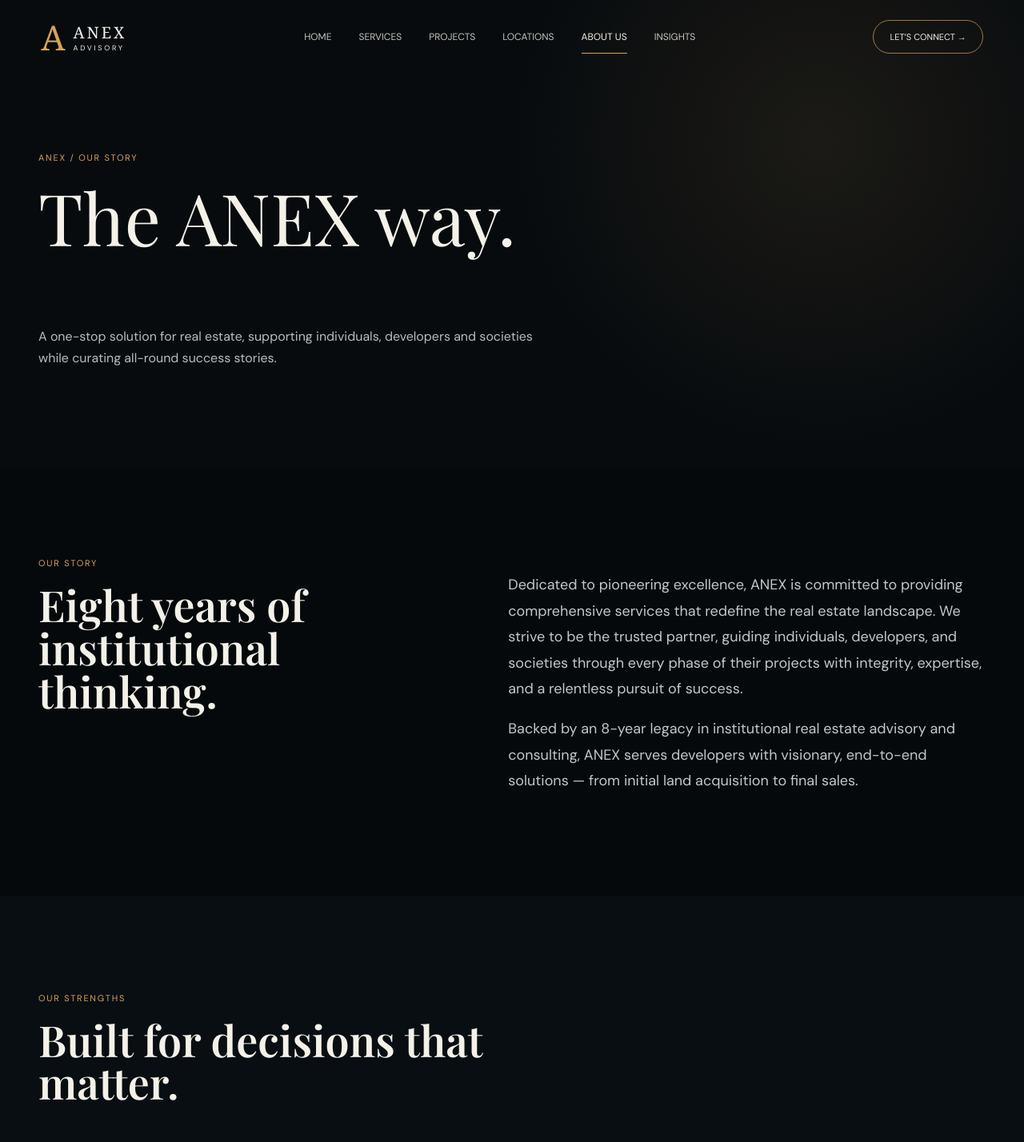
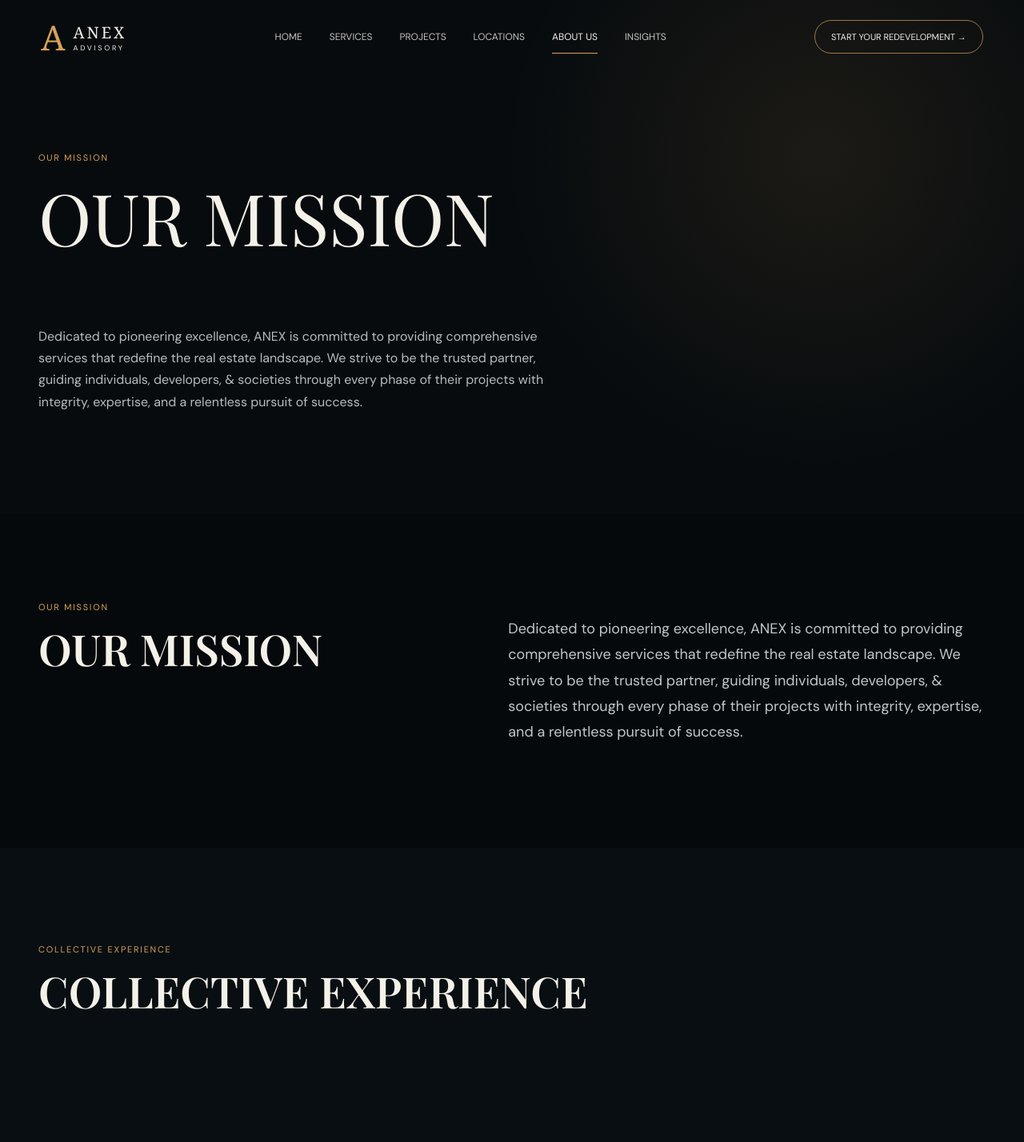
Before and after one commit to chinmay2/ANEX-ADVISORY, a Next.js app: page /about in a window 1280 px wide. Shown: the top 1428 px of the page at 80% size. Built offline with nearby package versions, Linux system fonts and the light colour scheme.

Commit message:
Replace reconstructed ANEX copy with snapshot-verified website content

```diff
--- a/content/site.ts
+++ b/content/site.ts
@@ -1,35 +1,310 @@
 export const siteContent = {
-  brand: { name:'ANEX', sub:'ADVISORY', tagline:'Real estate intelligence' },
-  nav: { home:'Home', services:'Services', projects:'Projects', locations:'Locations', about:'About us', insights:'Insights', cta:"Let’s connect" },
+  brand: { name: 'ANEX', sub: 'ADVISORY' },
+  nav: {
+    home: 'Home',
+    services: 'Services',
+    projects: 'Projects',
+    locations: 'Locations',
+    about: 'About us',
+    insights: 'Insights',
+    cta: 'Start Your Redevelopment',
+  },
+
   home: {
-    eyebrow:'ANEX ADVISORY', title:['Advisory for','decisions that','shape what','comes next.'],
-    description:'Strategic advisory and project intelligence for organizations navigating complex opportunities, investments, and growth.',
-    primary:'Start a conversation', secondary:'Explore our work',
-    stats:[['8+','Years of','Experience'],['150+','Projects','Advised'],['₹5,000Cr+','Transaction','Value'],['100%','Commitment to','Success']],
-    servicesEyebrow:'Our services', servicesTitle:'End-to-end advisory across the real estate value chain.',
-    servicesIntro:'Strategic advisory, transaction intelligence and execution support for developers, investors and societies navigating complex real estate decisions.',
-    servicesLink:'View all services',
-    services:[
-      {n:'01',title:'Capital Markets',description:'Strategic advisory for land transactions, finance structuring, JV/JDA/DM and strategic liaison services.',href:'/services/capital-markets',image:'https://framerusercontent.com/images/Ss3BXYoaNSRLr9eaWmi0Gf3Y.png'},
-      {n:'02',title:'Redevelopment',description:'Comprehensive redevelopment solutions from assessment to design, documentation and delivery.',href:'/services/redevelopment',image:'https://framerusercontent.com/images/rIJ09Kix5tYApuJPck9rvBijZuw.jpg?scale-down-to=2048'},
-      {n:'03',title:'Sales & Marketing',description:'360° sales and marketing solutions with data intelligence, CRM, brand strategy and execution.',href:'/services/sales-marketing',image:'https://framerusercontent.com/images/vye6yNSPc73UK2XY6pGNKYxLA.png'}
+    eyebrow: 'OUR MISSION',
+    title: ['Always', 'Ahead'],
+    description:
+      'Dedicated to pioneering excellence, ANEX is committed to providing comprehensive services that redefine the real estate landscape. We strive to be the trusted partner, guiding individuals, developers, & societies through every phase of their projects with integrity, expertise, and a relentless pursuit of success.',
+    primary: 'Learn more',
+    secondary: 'Home',
+
+    mission: {
+      eyebrow: 'OUR MISSION',
+      copy:
+        'Dedicated to pioneering excellence, ANEX is committed to providing comprehensive services that redefine the real estate landscape. We strive to be the trusted partner, guiding individuals, developers, & societies through every phase of their projects with integrity, expertise, and a relentless pursuit of success.',
+      link: 'Learn more',
+    },
+
+    servicesEyebrow: 'SERVICES',
+    servicesTitle: 'SERVICES',
+    servicesIntro: '',
+    servicesLink: 'Learn more',
+    services: [
+      {
+        n: '01',
+        title: 'CAPITAL MARKET',
+        description:
+          'Our Capital Markets services offer seamless support in Land Transactions, Joint Ventures, and Development Management. We specialize in Structuring Liaising Assistance and provide expert guidance in securing Finance for your real estate ventures.',
+        href: '/services#capital-market',
+        image: 'https://framerusercontent.com/images/Ss3BXYoaNSRLr9eaWmi0Gf3Y.png',
+        buttons: ['Learn more'],
+        tone: 'black',
+      },
+      {
+        n: '02',
+        title: 'REDEVELOPMENT',
+        description:
+          'Our Redevelopment services encompass meticulous Feasibility Analysis and culminating in precise Documentation & Design Finalization. We guide you through the Project Selection Process with expertise, ensuring optimal choices. Post-Vacation Appraisals provide invaluable insights, completing our comprehensive approach to redevelopment projects.',
+        href: '/services#redev',
+        image: 'https://framerusercontent.com/images/rIJ09Kix5tYApuJPck9rvBijZuw.jpg?scale-down-to=2048',
+        buttons: ['Learn more', 'Society Redevelopment'],
+        tone: 'blue',
+      },
+      {
+        n: '03',
+        title: 'SALES & MARKETING',
+        description:
+          'Our Sales and Marketing services offer a comprehensive strategy, covering Product Design, Market Intelligence, Inventory Management, and Brand Communication. With expert Sales Deployment and advanced CRM systems, we ensure seamless processes and enhanced customer engagement for your real estate success.',
+        href: '/services#sales-marketing',
+        image: 'https://framerusercontent.com/images/vye6yNSPc73UK2XY6pGNKYxLA.png',
+        buttons: ['Learn more'],
+        tone: 'cobalt',
+      },
     ],
-    advantageEyebrow:'The ANEX advantage', advantageTitle:'Institutional thinking. Hands-on execution.', advantageCopy:'Backed by an 8-year legacy in institutional real estate advisory and consulting, ANEX combines market intelligence, capital expertise and redevelopment understanding.',
-    principles:[['01','Integrity','Transparent advice grounded in facts, relationships and long-term outcomes.'],['02','Expertise','Specialist thinking translated into practical decisions and measurable progress.'],['03','Collaboration','One connected team keeping stakeholders aligned from opportunity to execution.']],
-    projectsEyebrow:'Featured projects', projectsTitle:['Transforming skylines.','Creating value.'], projectsLink:'View all projects',
-    projects:[['TRANSCO N RAMDEV PLAZA','Commercial · Mumbai','https://framerusercontent.com/images/3SmDDY7hW3LHWomF3ip2owA48.jpg?scale-down-to=512'],['IRENE','Residential · Mumbai','https://framerusercontent.com/images/JUodshYxl4a1hHiZz9x3wncZtYw.png?scale-down-to=1024'],['KALPATARU MAGNUS','Residential · Mumbai','https://framerusercontent.com/images/0Ue86UX5iZmFiPAyhnml9yaJ0B0.jpg?scale-down-to=4096'],['RUNWAL TIMELESS','Residential · Mumbai','https://framerusercontent.com/images/EqRcBtYPiG0RO0VKe4hU6uJSiKY.png?scale-down-to=1024'],['THE RESIDENCES','Commercial · MMR','https://framerusercontent.com/images/3SmDDY7hW3LHWomF3ip2owA48.jpg?scale-down-to=512']],
-    ctaEyebrow:"Let’s connect", ctaTitle:'Bring us the complexity.', ctaCopy:'Tell us what you are building, evaluating or solving. We’ll bring the right perspective to the conversation.'
+
+    advantageEyebrow: 'COLLECTIVE EXPERIENCE',
+    advantageTitle: 'Our leadership team brings collective experiences spanning across various real estate projects.',
+    advantageCopy:
+      'Our leadership team brings collective experiences spanning across various real estate projects.',
+    principles: [],
+
+    collectiveExperience: {
+      eyebrow: 'COLLECTIVE EXPERIENCE',
+      copy: 'Our leadership team brings collective experiences spanning across various real estate projects.',
+      link: 'Home',
+      projects: ['BEAUMONT', 'PRESCON', 'VISION', 'MIRACLE BAY'],
+    },
+
+    projectsEyebrow: 'COLLECTIVE EXPERIENCE',
+    projectsTitle: ['Our leadership team brings collective', 'experiences spanning across various real estate projects.'],
+    projectsLink: 'Home',
+    projects: [
+      ['BEAUMONT', 'Residential', 'https://framerusercontent.com/images/3SmDDY7hW3LHWomF3ip2owA48.jpg?scale-down-to=512'],
+      ['PRESCON', 'Residential', 'https://framerusercontent.com/images/JUodshYxl4a1hHiZz9x3wncZtYw.png?scale-down-to=1024'],
+      ['VISION', 'Residential', 'https://framerusercontent.com/images/0Ue86UX5iZmFiPAyhnml9yaJ0B0.jpg?scale-down-to=4096'],
+      ['MIRACLE BAY', 'Residential', 'https://framerusercontent.com/images/EqRcBtYPiG0RO0VKe4hU6uJSiKY.png?scale-down-to=1024'],
+    ],
+
+    ctaEyebrow: "LET'S CONNECT",
+    ctaTitle: "LET'S CONNECT",
+    ctaCopy: "Let's collaborate to transform your vision into reality.",
+    ctaPrimary: 'Get in touch',
+    ctaSecondary: 'Services',
   },
-  about:{eyebrow:'ANEX / OUR STORY',title:'The ANEX way.',copy:'A one-stop solution for real estate, supporting individuals, developers and societies while curating all-round success stories.',storyEyebrow:'Our story',storyTitle:'Eight years of institutional thinking.',story:["Dedicated to pioneering excellence, ANEX is committed to providing comprehensive services that redefine the real estate landscape. We strive to be the trusted partner, guiding individuals, developers, and societies through every phase of their projects with integrity, expertise, and a relentless pursuit of success.","Backed by an 8-year legacy in institutional real estate advisory and consulting, ANEX serves developers with visionary, end-to-end solutions — from initial land acquisition to final sales."],strengthsEyebrow:'Our strengths',strengthsTitle:'Built for decisions that matter.',strengths:[['01','Comprehensive solutions','Land, capital, sales, marketing, finance and CRM under one strategic roof.'],['02','Hands-on expertise','Bespoke support designed to improve profitability and decision quality.'],['03','Risk management','Assessment, compliance and proactive mitigation built into the advisory process.']]},
-  leadership:{eyebrow:'LEADERSHIP',title:'Our Leadership',copy:'Experienced leaders with a shared vision and relentless drive.',people:[['Sanjay Daga','Managing Director'],['Leadership Team','ANEX Advisory'],['Advisory Team','ANEX Advisory'],['Capital Markets','ANEX Advisory']]},
-  services:{eyebrow:'ANEX / SERVICES',title:'Capabilities for complex real estate.',copy:'Three disciplines. One integrated advisory perspective.',items:[['Capital Markets','Land transactions, finance, JV/JDA/DM structuring and strategic liaising.','/services/capital-markets'],['Redevelopment','Assessment, feasibility, documentation, design and development monitoring.','/services/redevelopment'],['Sales & Marketing','Brand strategy, resource deployment, product design, inventory and project management.','/services/sales-marketing']]},
-  servicePages:{
-    'capital-markets':{eyebrow:'CAPITAL MARKETS',title:'Capital, structured with intent.',copy:'Strategic advisory across land transactions, finance structuring, JV/JDA/DM and strategic liaison.',points:['Land Transactions','Finance','JV / JD / DM','Liaising']},
-    redevelopment:{eyebrow:'REDEVELOPMENT',title:'From potential to project.',copy:'Comprehensive redevelopment solutions from assessment and feasibility through documentation, design and delivery.',points:['Society Assessment','Feasibility & Structuring','Documentation','Development Monitoring']},
-    'sales-marketing':{eyebrow:'SALES & MARKETING',title:'Create demand. Convert opportunity.',copy:'360° sales and marketing solutions powered by data intelligence, CRM, brand strategy and disciplined execution.',points:['Brand Strategy','Resource Deployment','Product Design','Sales & Project Management']}
+
+  services: {
+    eyebrow: 'OUR SERVICES',
+    title: 'OUR SERVICES',
+    copy: '',
   },
-  projects:{eyebrow:'ANEX / PROJECTS',title:'Experience, in the real world.',copy:'A selection of developments and advisory environments that reflect the breadth of our collective experience.',items:[['TRANSCO N RAMDEV PLAZA','Mumbai'],['IRENE','Mumbai'],['KALPATARU MAGNUS','Mumbai'],['RUNWAL TIMELESS','Mumbai'],['THE RESIDENCES','MMR']]},
-  locations:{eyebrow:'ANEX / LOCATIONS',title:'Close to the market. Close to the decision.',copy:'Our advisory footprint follows the markets where complexity and opportunity meet.',items:[['01','Mumbai / MMR','Our core market, spanning developers, societies, investors and institutional real estate opportunities.'],['02','Pune','A growing advisory market where development, capital and sales intelligence intersect.'],['03','Beyond','Our network and relationships allow us to evaluate opportunities beyond our core footprint.']],office:'Bandra East, Mumbai.',address:'1315/16/17, C-Wing, One BKC, G Block, BKC, Bandra East, Mumbai — 400051'},
-  insights:{eyebrow:'ANEX / INSIGHTS',title:'Perspectives for what comes next.',copy:'Ideas, intelligence and observations across real estate, capital and development.',items:[['01','Reading the redevelopment opportunity','How disciplined feasibility changes the quality of a redevelopment decision.'],['02','Capital with context','Why transaction structure matters as much as transaction value.'],['03','Selling the right story','The role of positioning, data and execution in real estate sales.']]},
-  contact:{eyebrow:'ANEX / CONTACT',title:'Let’s shape what comes next.',copy:'Tell us what you are building, evaluating or solving. We’ll bring the right perspective to the conversation.',email:'info@anexadvisory.com',phones:['+91 99302 02805','+91 99202 46228'],address:'1315/16/17, C-Wing, One BKC, G Block, BKC, Bandra East, Mumbai — 400051'}
+
+  servicePages: {
+    'capital-markets': {
+      eyebrow: 'CAPITAL MARKETS',
+      title: 'CAPITAL MARKETS',
+      copy: '',
+      sections: [
+        {
+          number: '01',
+          title: 'Land Transactions',
+          items: [
+            'Identifying opportunities',
+            'Preliminary title verification',
+            'Detailed Due Diligence',
+            'Efficient tax structuring.',
+          ],
+        },
+        {
+          number: '02',
+          title: 'Finance',
+          items: [
+            'Construction & Project Finance Inventory Funding',
+            'Structured lease rental discounting',
+            'Last mile funding',
+          ],
+        },
+        {
+          number: '03',
+          title: 'JV / JD / DM',
+          items: [
+            'Deal Structuring',
+            'Roles & Responsibilities',
+            'Legal Documentation',
+            'Project management review',
+          ],
+        },
+        {
+          number: '04',
+          title: 'Liaising',
+          items: [
+            'Liaising assistance',
+            'Hassle Free timely approvals permissions',
+            'Networking & Relationships',
+          ],
+        },
+      ],
+      points: ['Land Transactions', 'Finance', 'JV / JD / DM', 'Liaising'],
+    },
+
+    redevelopment: {
+      eyebrow: 'REDEVELOPMENT',
+      title: 'REDEVELOPMENT',
+      copy: '',
+      sections: [
+        {
+          number: '01',
+          title: 'Assessment and Planning',
+          items: [
+            'Conducting a comprehensive assessment of the property to identify its strengths, weaknesses, and potential for redevelopment.',
+            'Analysing market trends, demand dynamics, and regulatory considerations to inform redevelopment strategies.',
+            'Developing a strategic redevelopment plan which outlines objectives, timelines, budgetary considerations, and key milestone.',
+          ],
+        },
+        {
+          number: '02',
+          title: 'Feasibility Analysis',
+          items: [
+            'Performing financial analysis and feasibility studies to evaluate the economic viability of the redevelopment project.',
+            'Assessing potential costs, returns on investment for developers, and risk factors associated with the redevelopment effort.',
+            'Identifying financing options and structuring the capital stack for redevelopment projects, post-appointment by developers.',
+          ],
+        },
+        {
+          number: '03',
+          title: 'Documentation',
+          items: [
+            'Request for SoW: Outlines project requirements, objectives, scope of work, and evaluation criteria for potential contractors, architects, engineers, and consultants with specific submission instructions, deadlines & format.',
+            'Tender Documents that capture information on the tendering process, bid submission procedures, and evaluation criteria.',
+            'Facilitating the drafting of development agreement with developers and society members.',
+          ],
+        },
+        {
+          number: '04',
+          title: 'Design and Development',
+          items: [
+            'Monitoring project progress',
+            'Monthly status update reports',
+            'Fulfilment of tender conditions',
+            'Snagging and auditing projects at handover',
+          ],
+        },
+      ],
+      points: ['Assessment and Planning', 'Feasibility Analysis', 'Documentation', 'Design and Development'],
+    },
+
+    'sales-marketing': {
+      eyebrow: 'SALES & MARKETING',
+      title: 'SALES & MARKETING',
+      copy: '',
+      sections: [
+        {
+          number: '01',
+          title: 'Brand Visibility & Strategy',
+          items: [
+            'Market Intelligence & Data Analysis',
+            'Content and Social media Strategies',
+            'Devising Product Positioning',
+            'Long term Brand Building',
+          ],
+        },
+        {
+          number: '02',
+          title: 'Resource Deployment',
+          items: [
+            'Pre-sales Support',
+            'Sales Management Team',
+            'Digital Integration',
+            'CRM',
+            'Post-sales Support',
+          ],
+        },
+        {
+          number: '03',
+          title: 'Innovative Product Design & Inventory Management',
+          items: [
+            'Distinguishing products in the market',
+            'Analysing Competition',
+            'Inventory data analysis & solutions',
+            'Proposing Ideal Product Mix',
+          ],
+        },
+        {
+          number: '04',
+          title: 'Project Management',
+          items: [
+            'Process Optimisation',
+            'Lead Management System',
+            'Sales & Marketing Dashboards',
+            'CP Relationships & Engagement',
+          ],
+        },
+      ],
+      points: ['Brand Visibility & Strategy', 'Resource Deployment', 'Innovative Product Design & Inventory Management', 'Project Management'],
+    },
+  },
+
+  about: {
+    eyebrow: 'OUR MISSION',
+    title: 'OUR MISSION',
+    copy:
+      'Dedicated to pioneering excellence, ANEX is committed to providing comprehensive services that redefine the real estate landscape. We strive to be the trusted partner, guiding individuals, developers, & societies through every phase of their projects with integrity, expertise, and a relentless pursuit of success.',
+    storyEyebrow: 'OUR MISSION',
+    storyTitle: 'OUR MISSION',
+    story: [
+      'Dedicated to pioneering excellence, ANEX is committed to providing comprehensive services that redefine the real estate landscape. We strive to be the trusted partner, guiding individuals, developers, & societies through every phase of their projects with integrity, expertise, and a relentless pursuit of success.',
+    ],
+    strengthsEyebrow: 'COLLECTIVE EXPERIENCE',
+    strengthsTitle: 'COLLECTIVE EXPERIENCE',
+    strengths: [],
+  },
+
+  leadership: {
+    eyebrow: 'COLLECTIVE EXPERIENCE',
+    title: 'COLLECTIVE EXPERIENCE',
+    copy: 'Our leadership team brings collective experiences spanning across various real estate projects.',
+    people: [],
+  },
+
+  projects: {
+    eyebrow: 'COLLECTIVE EXPERIENCE',
+    title: 'COLLECTIVE EXPERIENCE',
+    copy: 'Our leadership team brings collective experiences spanning across various real estate projects.',
+    items: [
+      ['BEAUMONT', 'Mumbai'],
+      ['PRESCON', 'Mumbai'],
+      ['VISION', 'Mumbai'],
+      ['MIRACLE BAY', 'Mumbai'],
+    ],
+  },
+
+  locations: {
+    eyebrow: 'LOCATIONS',
+    title: 'LOCATIONS',
+    copy: '',
+    items: [],
+    office: 'Bandra East, Mumbai',
+    address: '1315/16/17, C-Wing, One BKC, G Block, BKC, Bandra East, Mumbai - 400051',
+  },
+
+  insights: {
+    eyebrow: 'INSIGHTS',
+    title: 'INSIGHTS',
+    copy: '',
+    items: [],
+  },
+
+  contact: {
+    eyebrow: "LET'S CONNECT",
+    title: "LET'S CONNECT",
+    copy: "Let's collaborate to transform your vision into reality.",
+    email: 'info@anexadvisory.com',
+    phones: ['+91 9930202805', '+91 9920246228'],
+    address: '1315/16/17, C-Wing, One BKC, G Block, BKC, Bandra East, Mumbai - 400051',
+    businessEnquiries: 'For Business Enquiries only',
+    getInTouch: 'Get in touch',
+  },
+
+  footer: {
+    copyright: '©2024 Anex. All rights reserved',
+  },
 } as const;
```
